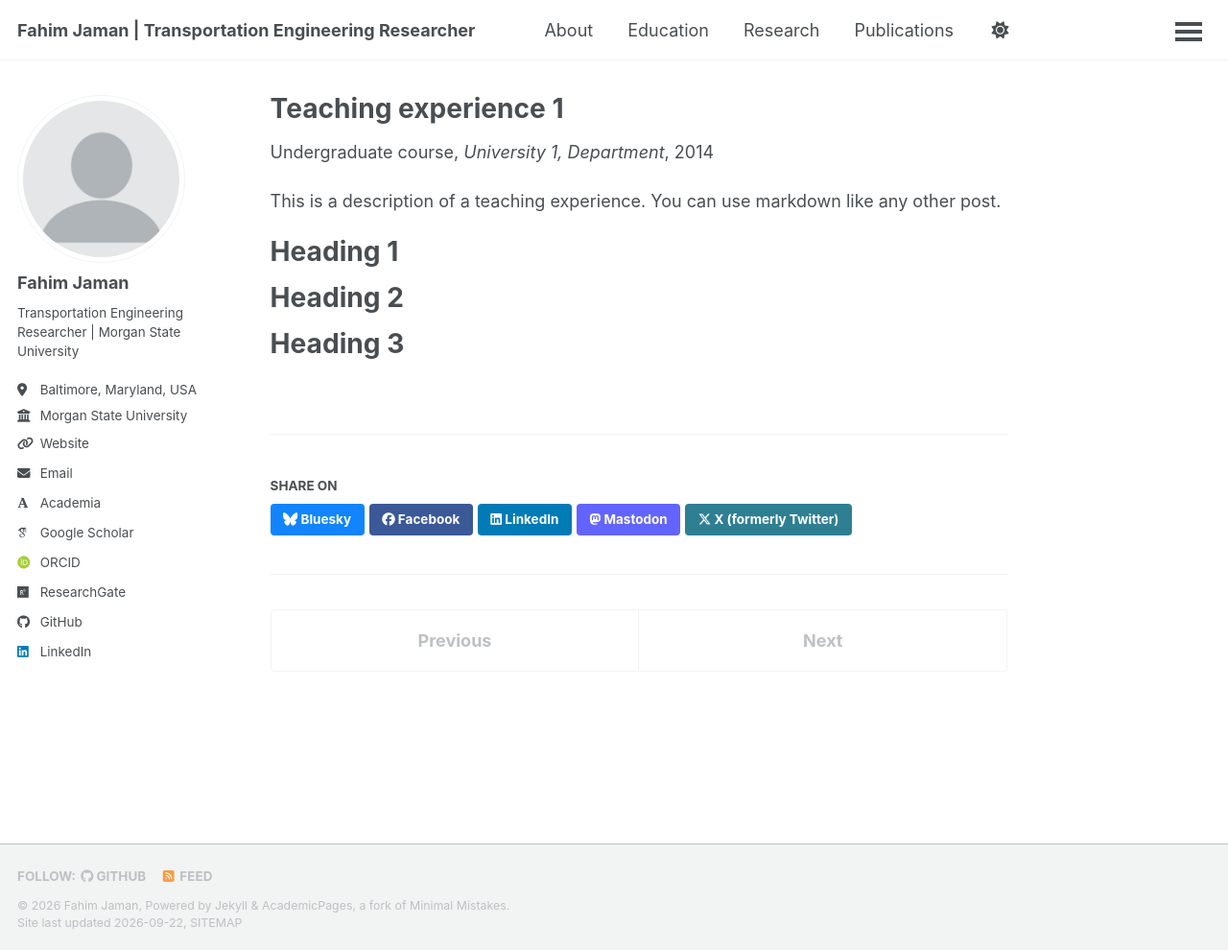
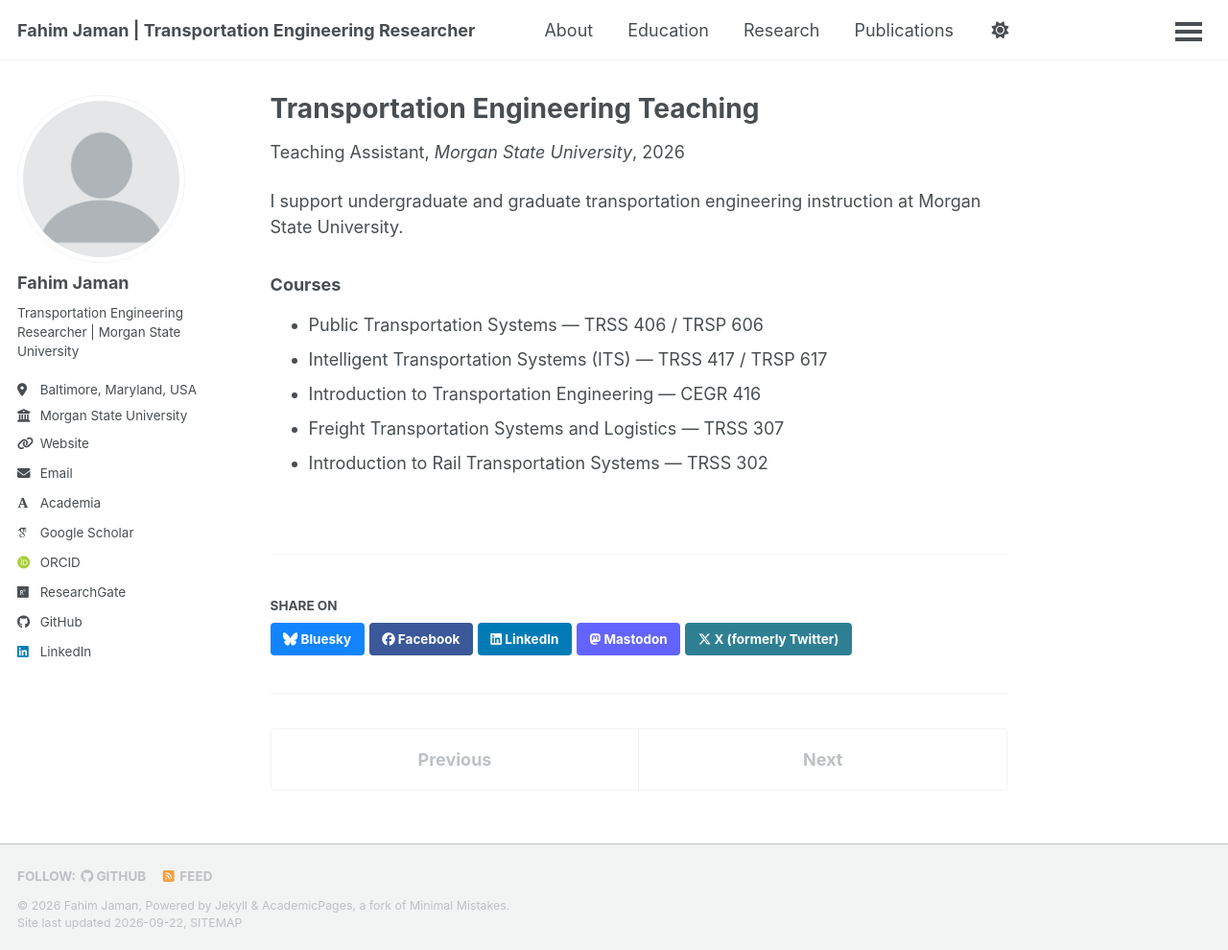
Before and after one commit to fahimjaman/111, a Jekyll site: the page built from _teaching/2014-spring-teaching-1.md, in a window 1280 px wide and 990 px high. Shown: the whole window at 96% size. Built offline with Jekyll 4.4.1, drawn with Linux system fonts in a browser that asks for light colours; some web fonts are replaced; a script that is not in the unit is left out.

Commit message:
Replace template content with Fahim Jaman academic profile

```diff
--- a/_teaching/2014-spring-teaching-1.md
+++ b/_teaching/2014-spring-teaching-1.md
@@ -1,20 +1,19 @@
 ---
-title: "Teaching experience 1"
+title: "Transportation Engineering Teaching"
 collection: teaching
-type: "Undergraduate course"
-permalink: /teaching/2014-spring-teaching-1
-venue: "University 1, Department"
-date: 2014-01-01
-location: "City, Country"
+type: "Teaching Assistant"
+permalink: /teaching/transportation-engineering/
+venue: "Morgan State University"
+date: 2026-01-01
+location: "Baltimore, Maryland, USA"
 ---
 
-This is a description of a teaching experience. You can use markdown like any other post.
+I support undergraduate and graduate transportation engineering instruction at Morgan State University.
 
-Heading 1
-======
+### Courses
 
-Heading 2
-======
-
-Heading 3
-======
+- Public Transportation Systems — TRSS 406 / TRSP 606
+- Intelligent Transportation Systems (ITS) — TRSS 417 / TRSP 617
+- Introduction to Transportation Engineering — CEGR 416
+- Freight Transportation Systems and Logistics — TRSS 307
+- Introduction to Rail Transportation Systems — TRSS 302
```
